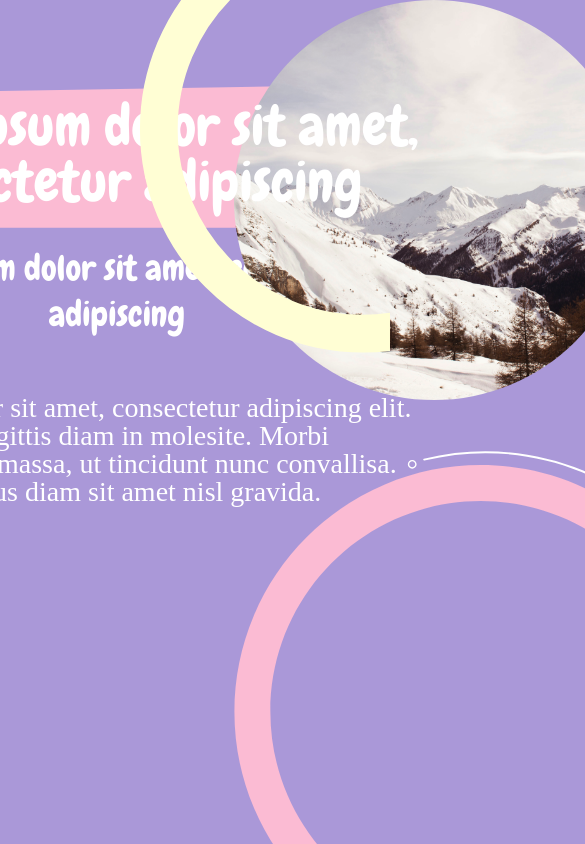
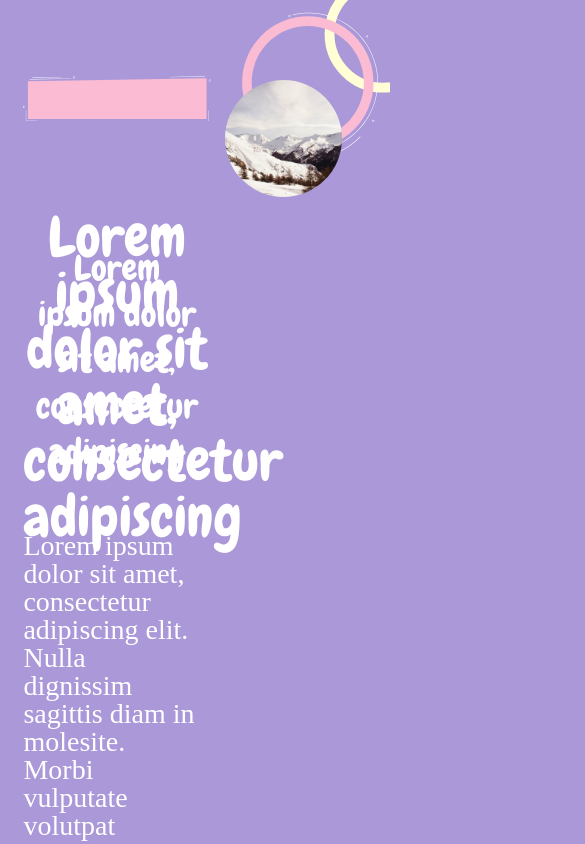
Before and after one commit to denizerisen/algebra-assignment, a Vue app: page / in a window 390 px wide. Shown: the top 844 px of the page, 585 px wide, since content can reach past the window. Built offline with nearby package versions, Linux system fonts and the light colour scheme; a web font is replaced by a local one.

Commit message:
view done and slightly responsive

```diff
--- a/src/App.vue
+++ b/src/App.vue
@@ -28,7 +28,7 @@ export default class App extends Vue {}
     font-family: 'Avenir', Helvetica, Arial, sans-serif
     -webkit-font-smoothing: antialiased
     -moz-osx-font-smoothing: grayscale
-    max-width: 1440px
+
   .grid
     display: grid
     grid-template-columns: 60% 40%
--- a/src/components/SlideImage.vue
+++ b/src/components/SlideImage.vue
@@ -22,14 +22,18 @@
         position: absolute
         right: 0
         top: 0
-        width: 260px
+        width: 17.5%
     .second
         position: absolute
-        width: 510px
+        right: 0.75em
+        width: 35%
         z-index: 1
     .slide__image
+        position: absolute
+        top: 5em
+        right: 3em
         border-radius: 50%
         z-index: 3
-        width: 400px
+        width: 30%
 
 </style>
--- a/src/components/SlideText.vue
+++ b/src/components/SlideText.vue
@@ -7,9 +7,9 @@
     <h2 class="slide__subheader">{{this.subheaderText}}</h2>
     <p class="slide__text">{{this.text}}</p>
 
-        <!--<input type="text" class="input" v-model="headerText"/>
-        <input type="text" class="input" v-model="subheaderText"/>
-        <input type="text" class="input" v-model="text"/>-->
+    <input type="text" class="input" v-model="headerText"/>
+    <input type="text" class="input" v-model="subheaderText"/>
+    <input type="text" class="input" v-model="text"/>
   </div>
 </template>
 
@@ -34,7 +34,7 @@
         text-align: center
         align-self: center
         justify-self: center
-        width: 660px
+        width: 80%
     .header
         max-height: 170px
     .slide__header, .slide__subheader
--- a/vue.config.js
+++ b/vue.config.js
@@ -6,5 +6,4 @@ module.exports = {
       },
     },
   },
-
-  };
+};
```
Also changed, not shown: src/assets/header-text-background.svg.
